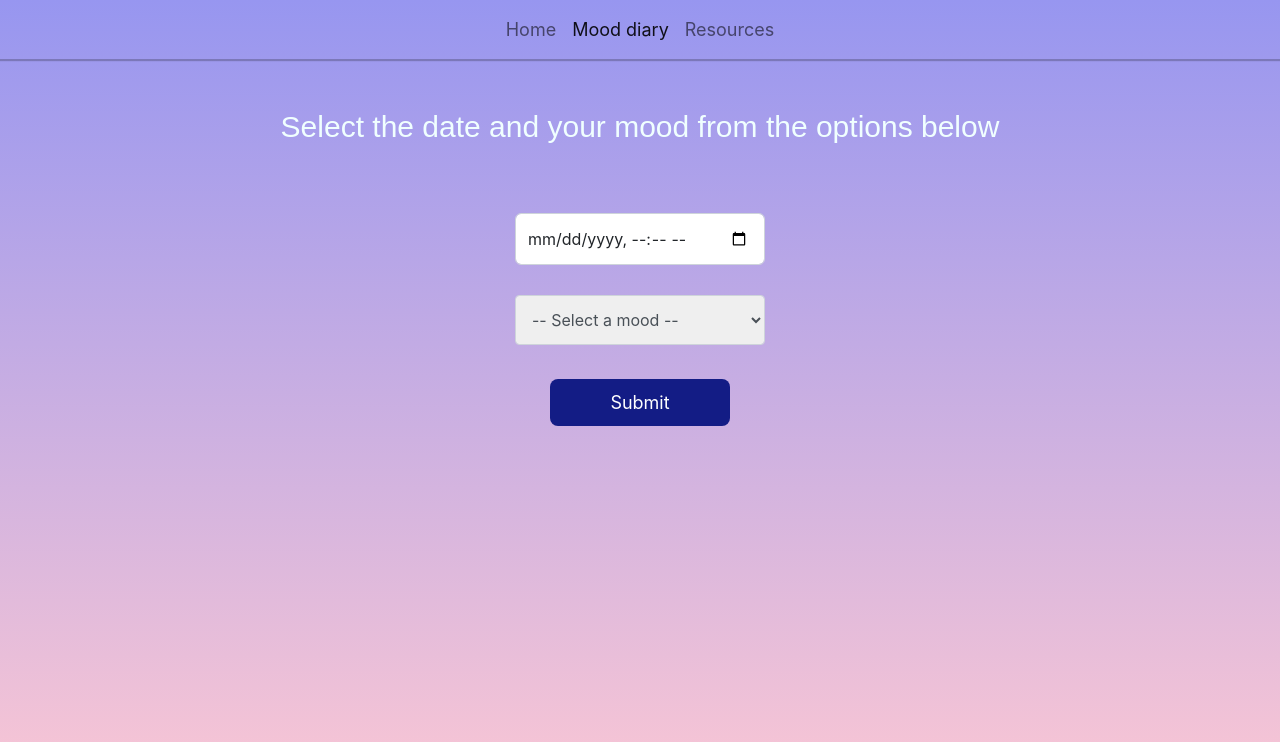
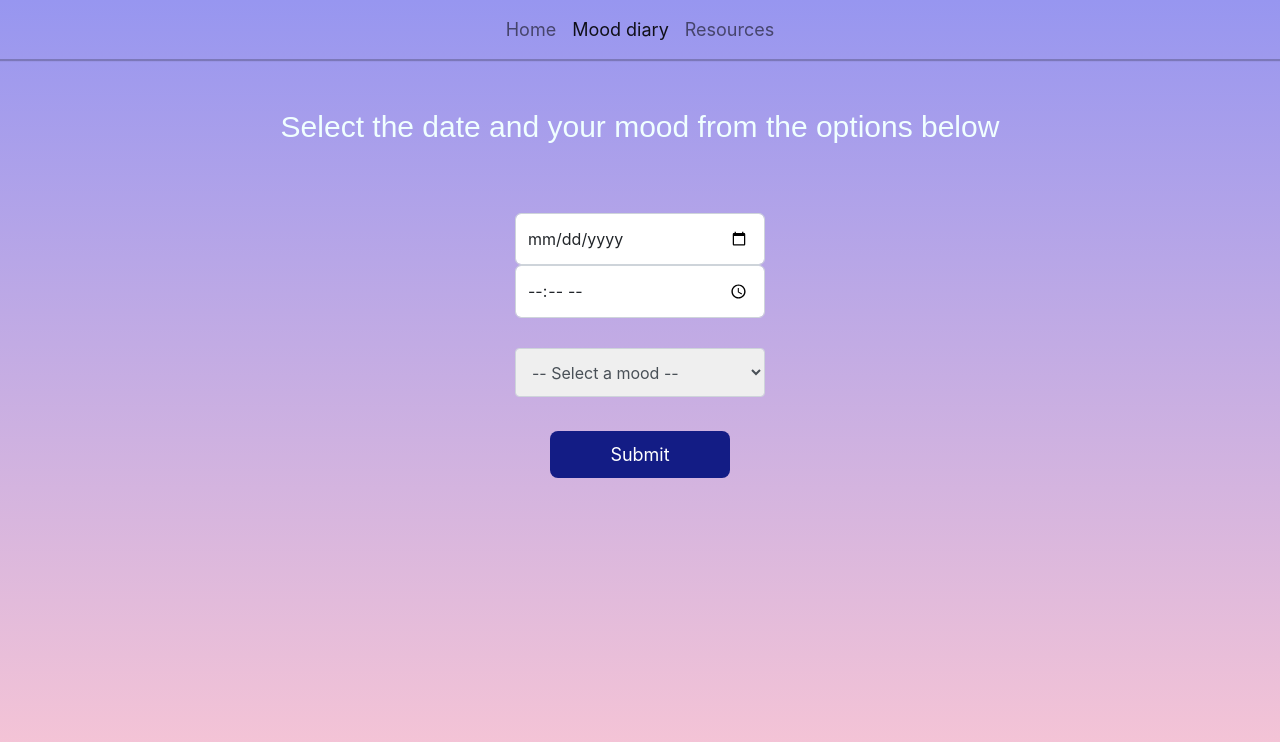
Before and after one commit to EmH93/mood-tracker, a React (Create React App) app: page /MoodDiary in a window 1280 px wide. Shown: the top 742 px of the page. Built offline with nearby package versions, Linux system fonts and the light colour scheme; what pexels would draw is missing.

Commit message:
Time viewed on card and date format changed

```diff
--- a/src/components/FormFolder/Form.js
+++ b/src/components/FormFolder/Form.js
@@ -7,13 +7,24 @@ function Form(props) {
         <div className="form-group">
           <input
             name="date"
-            type="datetime-local"
+            type="date"
             className="form-control"
             id="dateInput"
             placeholder="Select a date"
             required
             value={props.date}
             onChange={(event) => props.setDate(event.target.value)}
+          />
+        </div>
+        <div className="form-group">
+          <input
+            name="time"
+            type="time"
+            className="form-control"
+            id="dateInput"
+            required
+            value={props.time}
+            onChange={(event) => props.setTime(event.target.value)}
           />
         </div>
 
--- a/src/pages/MoodDiary/MoodDiary.js
+++ b/src/pages/MoodDiary/MoodDiary.js
@@ -1,20 +1,19 @@
 import React, { useState, useEffect } from "react";
 import MoodCard from "../../components/Card/Card";
 import Form from "../../components/FormFolder/Form";
+import moment from "moment";
 import "./MoodDiary.css";
 import { Row } from "antd";
 import getKeyByValue from "../../utils/getKeyHook";
 
 function MoodDiary() {
   const [selectedDate, setSelectedDate] = useState("");
+  const [selectedTime, setSelectedTime] = useState("");
   const [selectedMood, setSelectedMood] = useState("");
   const mood = localStorage.getItem("moodDiary")
     ? localStorage.getItem("moodDiary")
     : "{}";
   const [diary, setDiary] = useState(JSON.parse(mood));
-
-  console.group('diary', diary);
-  console.log('mood', mood);
 
   useEffect(() => {
     setDiary(JSON.parse(mood));
@@ -25,12 +24,14 @@ function MoodDiary() {
     let moodObj = JSON.parse(localStorage.getItem("moodDiary") || "{}");
     console.log(typeof moodObj);
 
-    moodObj[selectedDate] = selectedMood;
+    let dateTime = moment(selectedDate).format('MMMM d, YYYY')  + '  -  ' + selectedTime;
+
+    moodObj[dateTime] = selectedMood;
 
     localStorage.setItem("moodDiary", JSON.stringify(moodObj));
-    console.log("form.js " + JSON.stringify(moodObj));
     setSelectedDate("");
     setSelectedMood("");
+    setSelectedTime("");
   };
 
   return (
@@ -45,9 +46,11 @@ function MoodDiary() {
           <Form
             handleFormSubmit={handleFormSubmit}
             date={selectedDate}
+            time={selectedTime}
             mood={selectedMood}
             setMood={setSelectedMood}
             setDate={setSelectedDate}
+            setTime={setSelectedTime}
           />
 
         </div>
```
